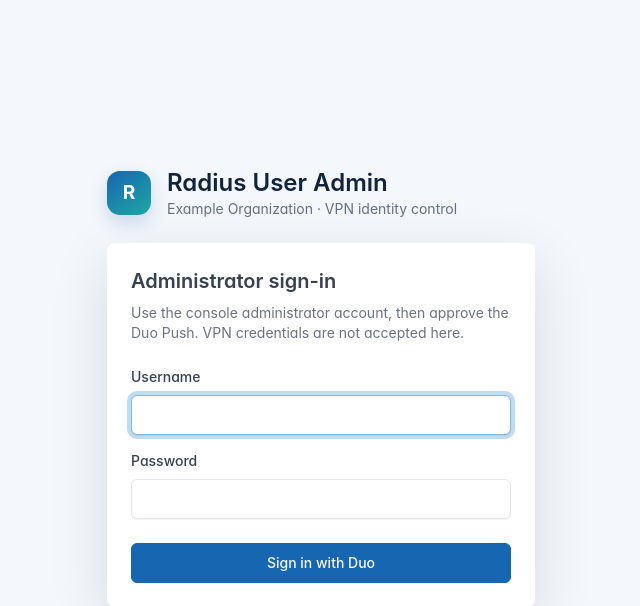
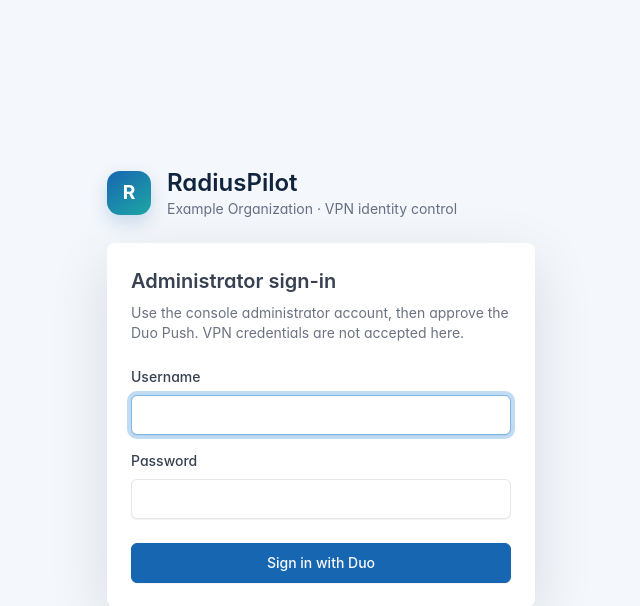
Before and after one commit to enriquegrx/radius-pilot, a FastAPI app: page /login in a window 1280 px wide. Shown: the top 606 px of the page, without its empty margins (319-959 px from the left). Run offline with FastAPI, Linux system fonts and the light colour scheme.

Commit message:
Brand the console as RadiusPilot

```diff
--- a/src/radius_user_admin/app.py
+++ b/src/radius_user_admin/app.py
@@ -30,7 +30,7 @@ LOCAL_ZONE = ZoneInfo("Europe/Madrid")
 LOGIN_ATTEMPTS: dict[str, deque[float]] = defaultdict(deque)
 LOGIN_LOCKED_UNTIL: dict[str, float] = {}
 
-app = FastAPI(title="Radius User Admin", docs_url=None, redoc_url=None)
+app = FastAPI(title="RadiusPilot", docs_url=None, redoc_url=None)
 app.add_middleware(
     TrustedHostMiddleware,
     allowed_hosts=["radius.your-domain.com", "127.0.0.1", "localhost", "testserver"],
@@ -594,7 +594,7 @@ def diagnostics(request: Request):
     health = data["health"]
     certificate = health["certificate"]
     lines = [
-        "Radius User Admin diagnostic",
+        "RadiusPilot diagnostic",
         f"Generated: {datetime.now(UTC).isoformat(timespec='seconds')}",
         f"FreeRADIUS active: {health['active']}",
         f"FreeRADIUS configuration valid: {health['config_valid']}",
--- a/src/radius_user_admin/templates/duo_enrollment.html
+++ b/src/radius_user_admin/templates/duo_enrollment.html
@@ -4,7 +4,7 @@
     <meta charset="utf-8">
     <meta name="viewport" content="width=device-width, initial-scale=1">
     <meta name="robots" content="noindex,nofollow">
-    <title>Enroll {{ username }} · Radius User Admin</title>
+    <title>Enroll {{ username }} · RadiusPilot</title>
     <link rel="stylesheet" href="{{ url_for('static', path='vendor/tabler/tabler.min.css') }}?v=20260901-5">
     <link rel="stylesheet" href="{{ url_for('static', path='app.css') }}?v=20260901-6">
   </head>
--- a/src/radius_user_admin/templates/index.html
+++ b/src/radius_user_admin/templates/index.html
@@ -4,7 +4,7 @@
     <meta charset="utf-8">
     <meta name="viewport" content="width=device-width, initial-scale=1">
     <meta name="robots" content="noindex,nofollow">
-    <title>Radius User Admin</title>
+    <title>RadiusPilot</title>
     <link rel="stylesheet" href="{{ url_for('static', path='vendor/tabler/tabler.min.css') }}?v=20260901-5">
     <link rel="stylesheet" href="{{ url_for('static', path='app.css') }}?v=20260901-5">
   </head>
@@ -14,7 +14,7 @@
         <div class="container-xl">
           <div class="d-flex align-items-center gap-3">
             <div class="brand-mark" aria-hidden="true">R</div>
-            <div><div class="navbar-brand m-0 p-0">Radius User Admin</div><div class="text-secondary small">Example Organization · VPN identity control</div></div>
+            <div><div class="navbar-brand m-0 p-0">RadiusPilot</div><div class="text-secondary small">Example Organization · VPN identity control</div></div>
           </div>
           <div class="header-actions">
             {% if health.active and health.config_valid and health.duo_active and health.nginx_active %}
--- a/src/radius_user_admin/templates/login.html
+++ b/src/radius_user_admin/templates/login.html
@@ -4,13 +4,13 @@
     <meta charset="utf-8">
     <meta name="viewport" content="width=device-width, initial-scale=1">
     <meta name="robots" content="noindex,nofollow">
-    <title>Sign in · Radius User Admin</title>
+    <title>Sign in · RadiusPilot</title>
     <link rel="stylesheet" href="{{ url_for('static', path='vendor/tabler/tabler.min.css') }}?v=20260901-5">
     <link rel="stylesheet" href="{{ url_for('static', path='app.css') }}?v=20260901-5">
   </head>
   <body class="login-page">
     <main class="login-shell">
-      <div class="login-brand"><div class="brand-mark" aria-hidden="true">R</div><div><h1>Radius User Admin</h1><p>Example Organization · VPN identity control</p></div></div>
+      <div class="login-brand"><div class="brand-mark" aria-hidden="true">R</div><div><h1>RadiusPilot</h1><p>Example Organization · VPN identity control</p></div></div>
       <div class="card login-card"><div class="card-body p-4">
         <h2 class="h2 mb-2">Administrator sign-in</h2>
         <p class="text-secondary mb-4">Use the console administrator account, then approve the Duo Push. VPN credentials are not accepted here.</p>
```
Also changed, not shown: README.md.
